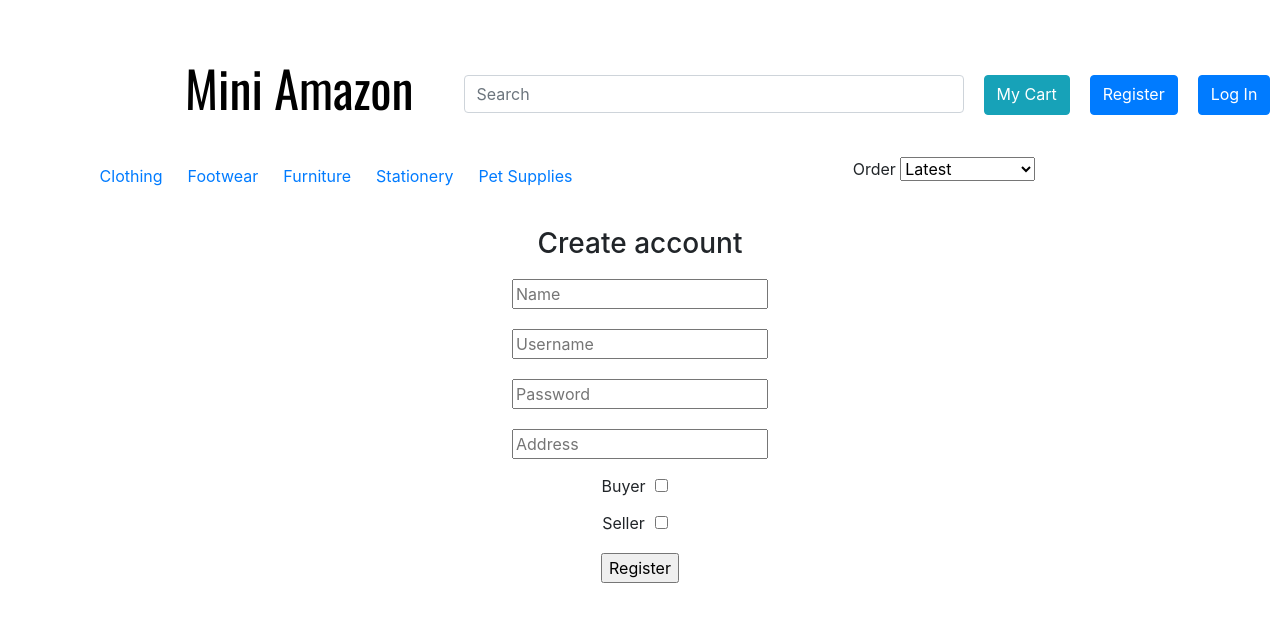
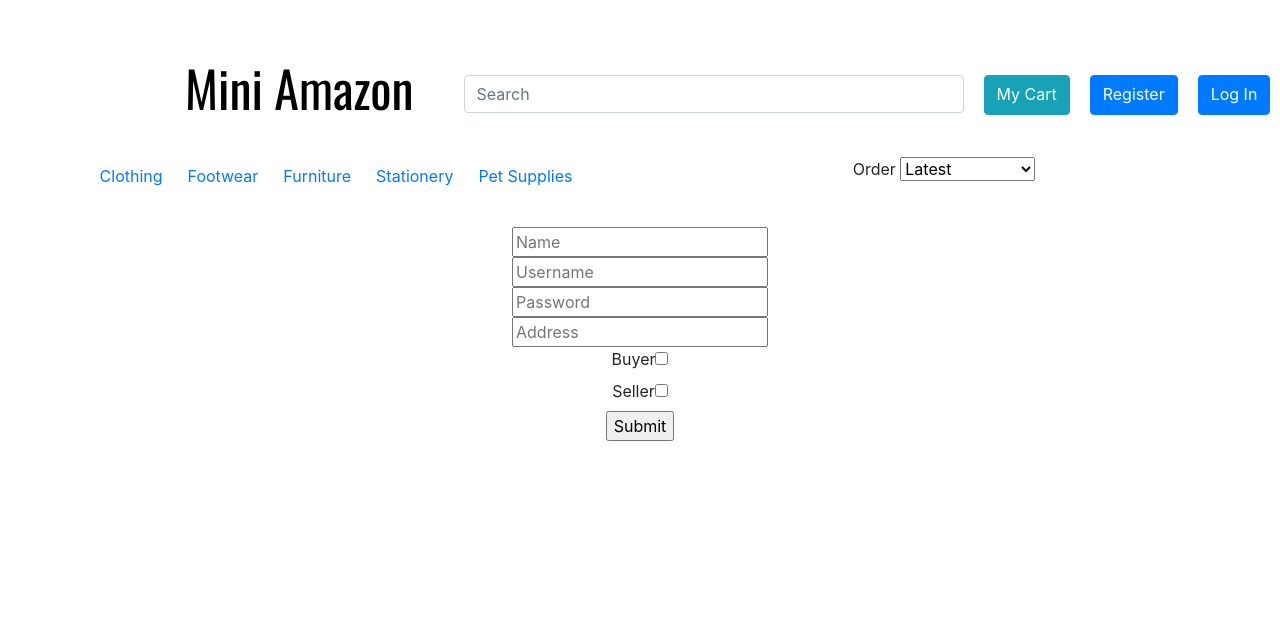
Before and after one commit to della2001/mini-amazon, a React (Create React App) app in the folder frontend/: page /register in a window 1280 px wide. Shown: the top 622 px of the page. Built offline with nearby package versions, Linux system fonts and the light colour scheme; no server answers.

Commit message:
fixed registration

```diff
--- a/frontend/src/App.js
+++ b/frontend/src/App.js
@@ -21,7 +21,10 @@
       cartItems: [],
       search: "",
       category: "",
-      sort: ""
+      sort: "",
+      username: "",
+      id: null,
+      name:""
     }
   }
   componentDidMount() {
@@ -99,14 +102,8 @@
   }
 
 
-  /*
-  componentWillMount() {
-    this.setState({
-      cards: data,
-    })
-  }
-  */
   render() {
+    console.log(this.state);
     return (
       <Router>
         <div className="App">
--- a/frontend/src/components/Login.js
+++ b/frontend/src/components/Login.js
@@ -1,9 +1,10 @@
 import React, { Component } from 'react';
+import { Link, Route } from 'react-router-dom';
 
 class Login extends Component {
   constructor(props) {
     super(props);
-    this.state = { username: '', password:'', name: '', id: null, submitted: false };
+    this.state = { username: '', password:'', name: '', id: -1, submitted: false};
     this.handleChange= this.handleChange.bind(this);
     this.handleSubmit= this.handleSubmit.bind(this);
   }
@@ -19,22 +20,54 @@
         console.log(response);
         return response.json();
       })
-      .then(data =>  this.setState({name: data.name, id: data.user_id, submitted: true}), );
+      .then(data =>  {this.setState({
+        name: data.name,
+        id: data.user_id,
+        submitted: true
+      })})
+      //.then(() => setTimeout(() => this.setState({ logged: true }), 5000))
+      .catch(function(error) {
+        console.log(error);
+      });
     event.preventDefault();
-}
+
+  }
+
+
+
 
 
   render() {
     const { username, password, name } = this.state;
+    /*
+    if (this.state.logged) {
+      return <Redirect to="/"></Redirect>
+    }
+    */
+
     return (
       <div>
         <form onSubmit={this.handleSubmit}>
-          <input type="text" value={username} name="username" onChange={this.handleChange} placeholder="Username"/>
-          <input type="text" value={password} name="password" onChange={this.handleChange} placeholder="Password"/>
+          <input type="text" value={username} name="username" onChange={this.handleChange} placeholder="Username"/><br></br>
+          <input type="text" value={password} name="password" onChange={this.handleChange} placeholder="Password"/><br></br>
           <input type="submit" value="Submit" />
         </form>
         <br></br>
-        {this.state.submitted ? <h3>Welcome back, {name}!</h3> : ''}
+        {this.state.submitted && this.state.id === undefined &&
+          <div>User does not exist. Click here to <Link to="/register">Register</Link>.
+          </div>
+        }
+        {this.state.submitted && this.state.id !== undefined &&
+          <div><p>Welcome back, {name}! Click
+          <Link to={{
+            pathname: '/',
+            aboutProps:{
+              name: {name}
+            }
+          }}>here</Link>
+          to start shopping!</p></div>
+
+        }
       </div>
 
     );
--- a/frontend/src/components/Register.js
+++ b/frontend/src/components/Register.js
@@ -1,6 +1,71 @@
-import React, { Component, useState, useEffect } from 'react';
-import {useForm} from 'react-hook-form';
+import React, { Component } from 'react';
+import { Link } from 'react-router-dom';
 
+class Register extends Component {
+  constructor(props) {
+    super(props);
+    this.state = { name: '', username: '', password:'', address: '', is_buyer: false, is_seller: false };
+    this.handleChange= this.handleChange.bind(this);
+    this.handleSubmit= this.handleSubmit.bind(this);
+  }
+
+  handleChange = (event) => {
+    const target = event.target;
+    const value = target.type === 'checkbox' ? target.checked : target.value;
+    const name = target.name;
+    this.setState({[name]: value});
+  }
+
+  handleSubmit = (event) => {
+    console.log(JSON.stringify(this.state));
+    fetch('/registration/', {
+        method: "POST",
+        headers: {
+            "Content-Type": "application/json"
+        },
+        body: JSON.stringify(this.state)
+        }
+    ).then(function(response) {
+        console.log(response);
+        return response.json();
+      })
+      .then(data =>  {this.setState({
+        name: data.name,
+        id: data.user_id,
+        submitted: true
+      })});
+    event.preventDefault();
+
+}
+
+
+
+  render() {
+    const { username, password, name, address } = this.state;
+
+    return (
+      <div>
+        <form onSubmit={this.handleSubmit}>
+            <input type="text" value={name} name='name' onChange={this.handleChange} placeholder="Name"/><br></br>
+            <input type="text" value={username} name='username' onChange={this.handleChange} placeholder="Username"/><br></br>
+            <input type="text" value={password} name='password' onChange={this.handleChange} placeholder="Password"/><br></br>
+            <input type="text" value={address} name='address' onChange={this.handleChange} placeholder="Address"/><br></br>
+            <label htmlFor="is_buyer">Buyer</label><input type="checkbox" checked={this.state.is_buyer} name = "is_buyer" onChange={this.handleChange}/><br></br>
+            <label htmlFor="is_seller">Seller</label><input type="checkbox" checked={this.state.is_seller} name = "is_seller" onChange={this.handleChange}/><br></br>
+            <input type="submit" value="Submit" />
+        </form>
+        <br></br>
+        {this.state.id !== undefined &&
+          <div>Registration successful! Welcome, {name}. Click <Link to="/">here</Link> to start browsing!</div>
+        }
+      </div>
+
+    );
+  }
+}
+
+export default Register;
+/*
 function Register() {
   const { register, handleSubmit } = useForm();
   const onSubmit = data => {
@@ -52,3 +117,4 @@
 }
 
 export default Register;
+*/
```
